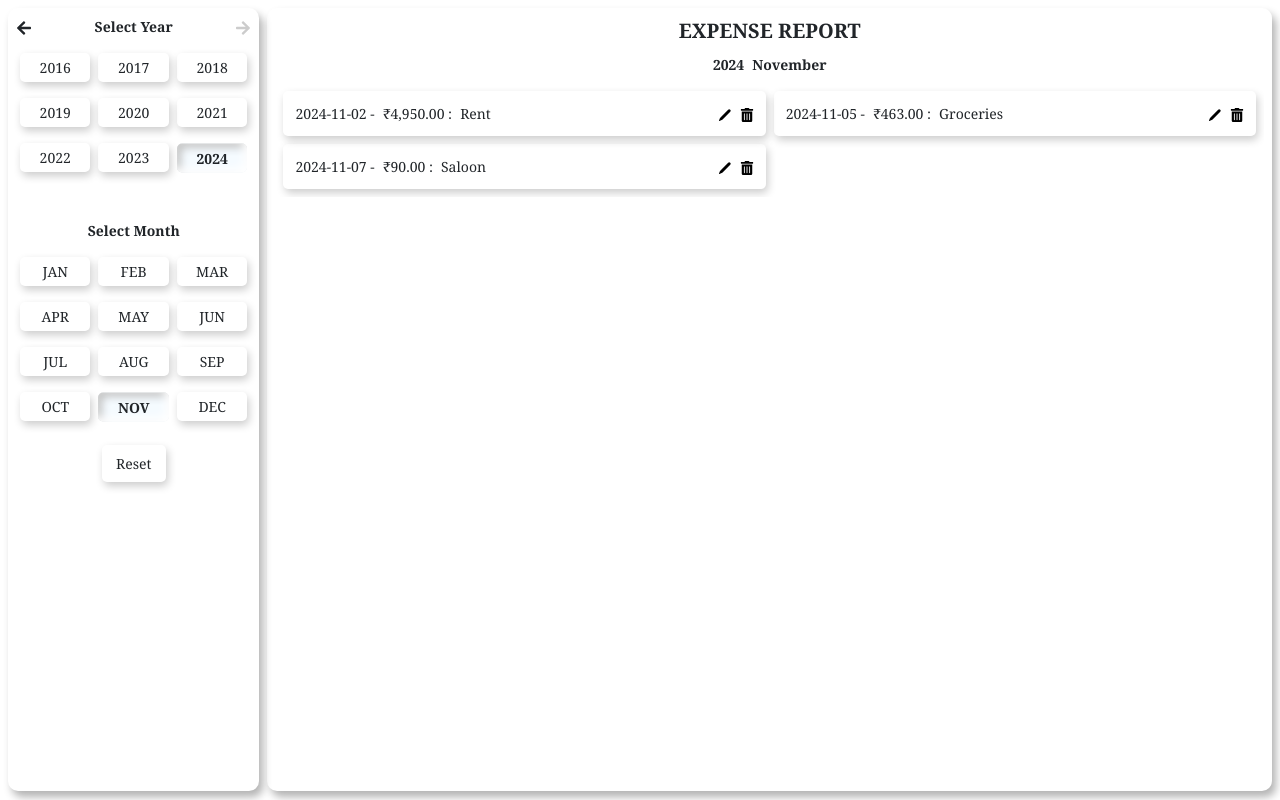
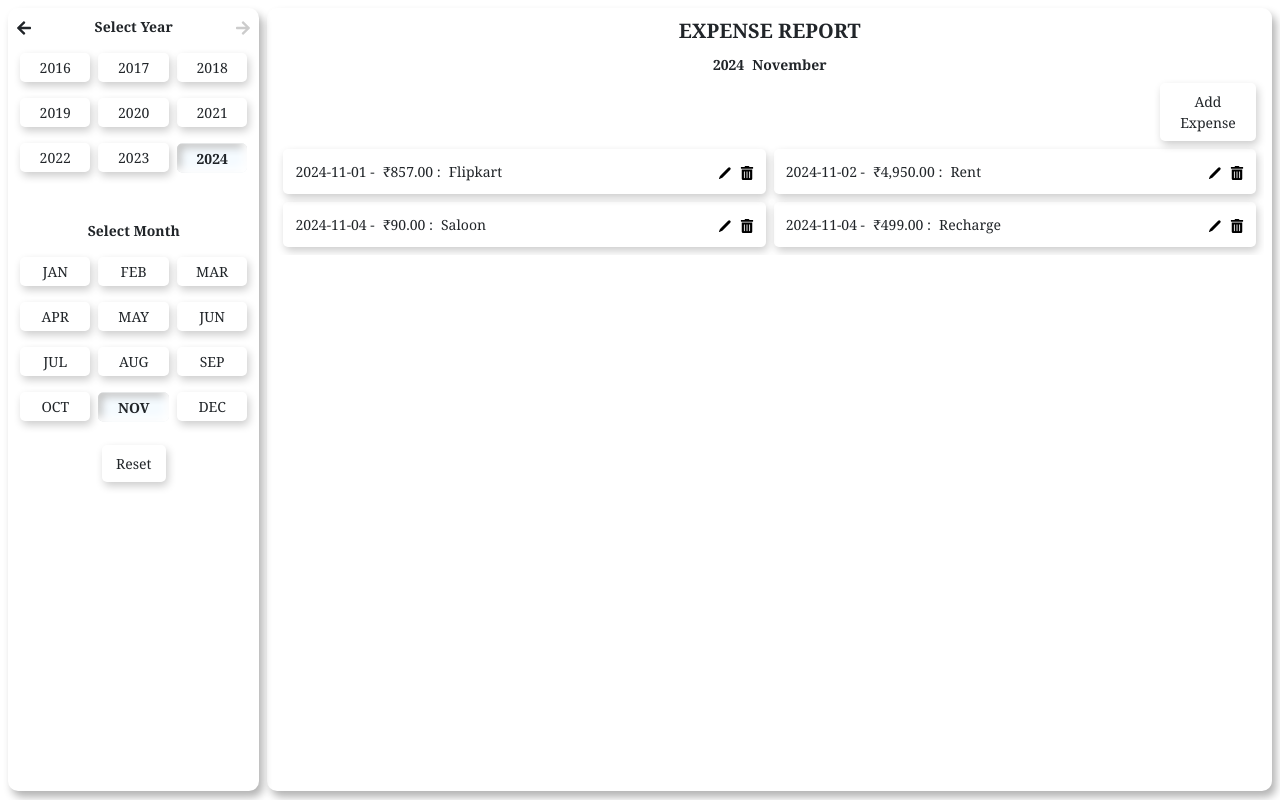
Before and after one commit to arunkumar-vg/expenseTrackerReact, a React (Create React App) app: page / in a window 1280 px wide. Built offline with nearby package versions, Linux system fonts and the light colour scheme; data requests are answered from the project's data file.

Commit message:
json server setup, add api, delete api

```diff
--- a/db.json
+++ b/db.json
@@ -41,20 +41,28 @@
       "paidFor": "Rent"
     },
     {
-      "id": 6,
       "year": 2024,
       "month": 11,
-      "date": "2024-11-05",
-      "amount": 463,
-      "paidFor": "Groceries"
+      "date": "2024-11-04",
+      "amount": 90,
+      "paidFor": "Saloon",
+      "id": 7
     },
     {
       "year": 2024,
       "month": 11,
-      "date": "2024-11-07",
-      "amount": 90,
-      "paidFor": "Saloon",
-      "id": 7
+      "date": "2024-11-04",
+      "amount": 499,
+      "paidFor": "Recharge",
+      "id": 8
+    },
+    {
+      "year": 2024,
+      "month": 11,
+      "date": "2024-11-01",
+      "amount": 857,
+      "paidFor": "Flipkart",
+      "id": 9
     }
   ]
 }
--- a/src/common/ModalBox.js
+++ b/src/common/ModalBox.js
@@ -5,6 +5,7 @@ const ModalBox = ({
   heading,
   children,
   buttonName,
+  closeButton = false,
   closeModal,
   onSave
 }) => {
@@ -27,7 +28,7 @@ const ModalBox = ({
               onClick={closeModal}
               type="submit"
             >
-              Cancel
+              {closeButton ? "No" : "Cancel"}
             </span>
             <span
               className="btn-common"
--- a/src/components/DataContainer.js
+++ b/src/components/DataContainer.js
@@ -4,7 +4,7 @@ import { FaTrashAlt } from "react-icons/fa";
 
 const DataContainer = (props) => {
 
-  const { activeYear, activeMonth, data, setModalBox, setExpenseObj } = props;
+  const { activeYear, activeMonth, data, setModalBox, setExpenseObj, setDeleteModal, setObjId } = props;
 
   const monthNames = [
     "January", "February", "March", "April", "May", "June",
@@ -28,6 +28,12 @@ const DataContainer = (props) => {
           <span className="p-1">{activeYear.year}</span>
           <span className="p-1">{monthNames[activeMonth.monthId - 1]}</span>
         </div>
+        <span
+          className="d-flex align-items-center btn-common ms-auto w-6 me-2 gap-1"
+          onClick={() => setModalBox(true)}
+        >
+          Add Expense
+        </span>
         {data && data.length > 0 ?
           <ul className="d-grid grid-cols-2">
             {data.map((item, index) => {
@@ -45,7 +51,12 @@ const DataContainer = (props) => {
                     >
                       <HiMiniPencil fontSize={14} color="#000000" />
                     </span>
-                    <span>
+                    <span
+                      onClick={() => {
+                        setDeleteModal(true);
+                        setObjId(item.id);
+                      }}
+                    >
                       <FaTrashAlt fontSize={14} color="#000000" />
                     </span>
                   </span>
--- a/src/components/LandingPage.js
+++ b/src/components/LandingPage.js
@@ -10,13 +10,23 @@ const LandingPage = () => {
   const date = new Date();
   const Month = date.getMonth() + 1;
   const Year = date.getFullYear();
+  const initialData = {
+    id: '',
+    year: '',
+    month: '',
+    date: '',
+    amount: '',
+    paidFor: ''
+  }
 
   const [currentYear, setCurrentYear] = useState(Year);
   const [activeYear, setActiveYear] = useState({ year: Year });
   const [activeMonth, setActiveMonth] = useState({ monthId: Month });
   const [data, setData] = useState([]);
   const [modalBox, setModalBox] = useState(false);
-  const [expenseObj, setExpenseObj] = useState({});
+  const [deleteModal, setDeleteModal] = useState(false);
+  const [objId, setObjId] = useState('');
+  const [expenseObj, setExpenseObj] = useState(initialData);
 
   const onYearClick = (year) => setActiveYear(year);
   const onMonthClick = (month) => setActiveMonth(month);
@@ -25,6 +35,32 @@ const LandingPage = () => {
     setActiveMonth({ monthId: Month });
   };
   const updateYear = (value) => setCurrentYear(value);
+
+  const handleChange = (e, field) => {
+    const { value } = e.target;
+    setExpenseObj((prev) => ({ ...prev, [field]: value }));
+  };
+
+  const addData = () => {
+    const payload = {
+      year: activeYear.year,
+      month: activeMonth.monthId,
+      date: expenseObj.date,
+      amount: Number(expenseObj.amount),
+      paidFor: expenseObj.paidFor
+    };
+
+    axios.post('http://localhost:8246/expenses', payload)
+      .then((response) => {
+        if (response.status === 201) {
+          alert('Data Added');
+          setModalBox(false);
+          setExpenseObj(initialData);
+          reload();
+        }
+      })
+      .catch((err) => console.error("Error adding data:", err));
+  };
 
   const updateData = () => {
     const payload = {
@@ -42,15 +78,24 @@ const LandingPage = () => {
         if (response.status === 200) {
           alert('Data Updated');
           setModalBox(false);
+          setExpenseObj(initialData);
           reload();
         }
       })
-      .catch((err) => console.error(err));
+      .catch((err) => console.error("Error updating data:", err));
   };
 
-  const handleChange = (e, field) => {
-    const { value } = e.target;
-    setExpenseObj((prev) => ({ ...prev, [field]: value }));
+  const deleteData = () => {
+    axios.delete(`http://localhost:8246/expenses/${objId}`)
+      .then((response) => {
+        if (response.status === 200) {
+          alert('Data Deleted');
+          setDeleteModal(false);
+          setObjId('');
+          reload();
+        }
+      })
+      .catch((err) => console.error("Error deleting data:", err));
   };
 
   const reload = () => {
@@ -59,9 +104,10 @@ const LandingPage = () => {
 
     axios.get(`http://localhost:8246/expenses?year=${year}&month=${monthId}`)
       .then((response) => {
-        setData(response.data);
+        const sortedExpenses = response.data.sort((a, b) => new Date(a.date) - new Date(b.date));
+        setData(sortedExpenses);
       })
-      .catch((err) => console.error(err));
+      .catch((err) => console.error("Error getting data:", err));
   };
 
   useEffect(() => {
@@ -72,10 +118,19 @@ const LandingPage = () => {
     <>
       {modalBox && (
         <ModalBox
-          heading="Edit Expense"
+          heading={expenseObj.id ? "Edit Expense" : "Add Expense"}
           buttonName="Save"
-          closeModal={() => setModalBox(false)}
-          onSave={() => updateData()}
+          closeModal={() => {
+            setModalBox(false);
+            setExpenseObj(initialData);
+          }}
+          onSave={() => {
+            if (expenseObj.id) {
+              updateData();
+            } else {
+              addData();
+            }
+          }}
         >
           <div className="d-grid grid-cols-2 gap-2">
             <InputCommon
@@ -97,6 +152,22 @@ const LandingPage = () => {
           </div>
         </ModalBox>
       )}
+      {deleteModal &&
+        <ModalBox
+          heading="Delete Expense"
+          buttonName="Yes"
+          closeButton
+          closeModal={() => {
+            setDeleteModal(false);
+            setObjId('');
+          }}
+          onSave={() => deleteData()}
+        >
+          <div className="d-flex me-auto">
+            Are you sure you want to delete the expense?
+          </div>
+        </ModalBox>
+      }
       <div className="container-main">
         <div className="sidebar">
           <SideBar
@@ -116,6 +187,8 @@ const LandingPage = () => {
             data={data}
             setModalBox={setModalBox}
             setExpenseObj={setExpenseObj}
+            setDeleteModal={setDeleteModal}
+            setObjId={setObjId}
           />
         </div>
       </div>
--- a/src/styles/customStyles.css
+++ b/src/styles/customStyles.css
@@ -141,6 +141,23 @@
   z-index: 1000;
 }
 
+@keyframes bounceIn {
+  0% {
+    opacity: 0;
+    transform: scale(0.5);
+  }
+  60% {
+    opacity: 1;
+    transform: scale(1.05);
+  }
+  80% {
+    transform: scale(0.95);
+  }
+  100% {
+    transform: scale(1);
+  }
+}
+
 .modal-container {
   background-color: white;
   min-width: 35vw;
@@ -149,7 +166,7 @@
   padding: 0.5rem;
   border-radius: 8px;
   box-shadow: 0px 5px 15px rgba(0, 0, 0, 0.3);
-  animation: fadeIn 0.3s ease-in-out;
+  animation: bounceIn 0.6s ease-out;
   z-index: 1010;
 }
 
@@ -164,7 +181,7 @@
 .modal-body {
   padding: 15px;
   overflow-y: auto;
-  min-height: 100px;
+  min-height: 50px;
   max-height: 400px;
 }
 
```
